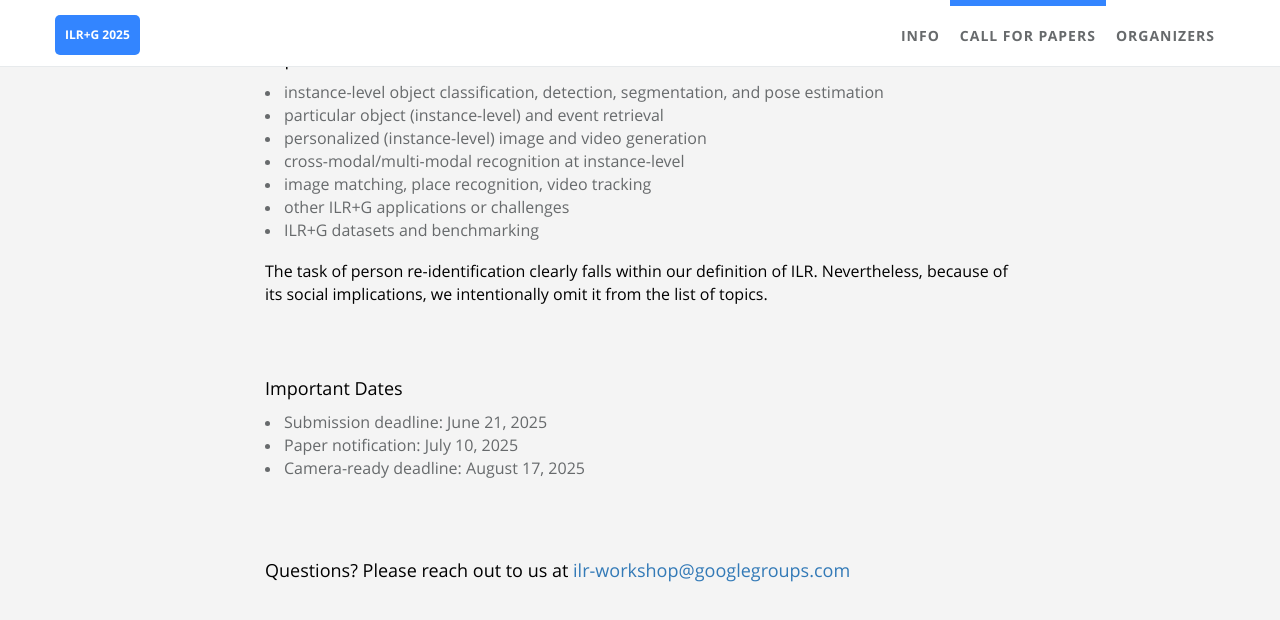
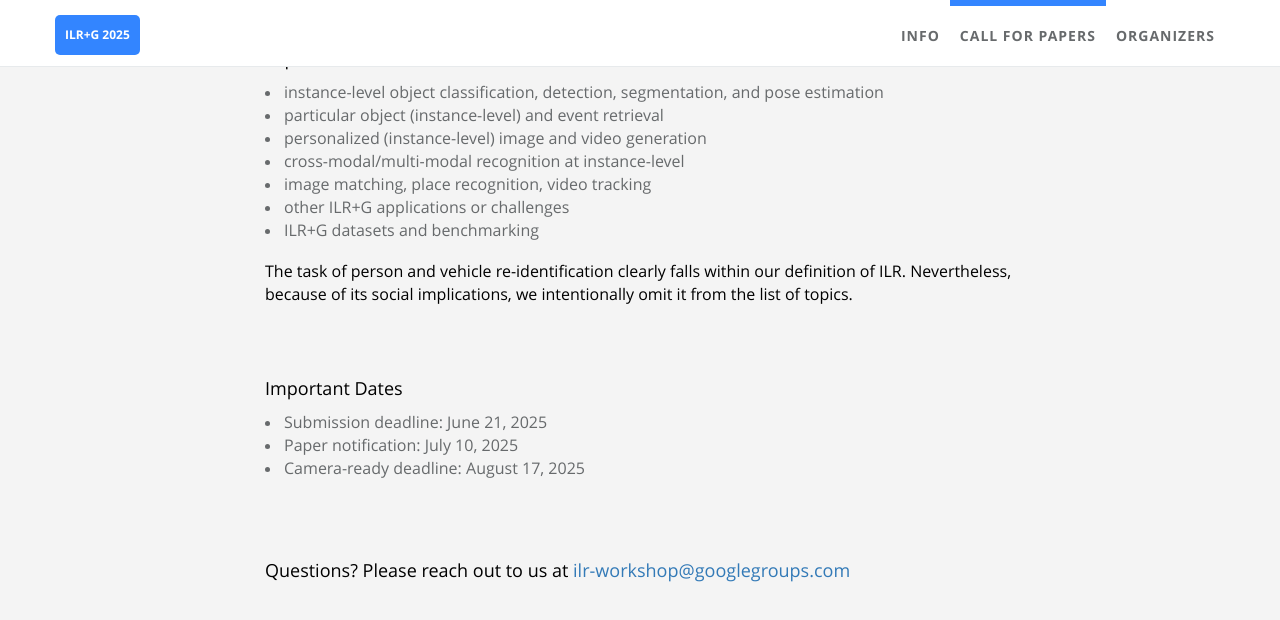
Before and after one commit to ilr-workshop/ICCVW2025, a Jekyll site: the page built from index.html, in a window 1280 px wide and 900 px high, scrolled down 1557 px, cut to the strip 0-620 px from the top of the window. Built offline with Jekyll 4.4.1, drawn with Linux system fonts in a browser that asks for light colours.

Commit message:
Update call_for_paper.html

```diff
--- a/_includes/sections/call_for_paper.html
+++ b/_includes/sections/call_for_paper.html
@@ -19,7 +19,7 @@
             <li><font size="3px">image matching, place recognition, video tracking</font></li>
             <li><font size="3px">other ILR+G applications or challenges</font></li>
             <li><font size="3px">ILR+G datasets and benchmarking</font></li> <br />
-            <p><font size="3px" color="#000000"><span data-i18n="about_me.des">  The task of person re-identification clearly falls within our definition of ILR. Nevertheless, because of its social implications, we intentionally omit it from the list of topics. </span></font></p>
+            <p><font size="3px" color="#000000"><span data-i18n="about_me.des">  The task of person and vehicle re-identification clearly falls within our definition of ILR. Nevertheless, because of its social implications, we intentionally omit it from the list of topics. </span></font></p>
          </div>
          <div class="col-lg-8 col-lg-offset-2 m-t-lg m-b-lg wow zoomIn">
             <p><font size="4px" color="#000000"><span data-i18n="about_me.des">  Important Dates </span></font></p>
```
